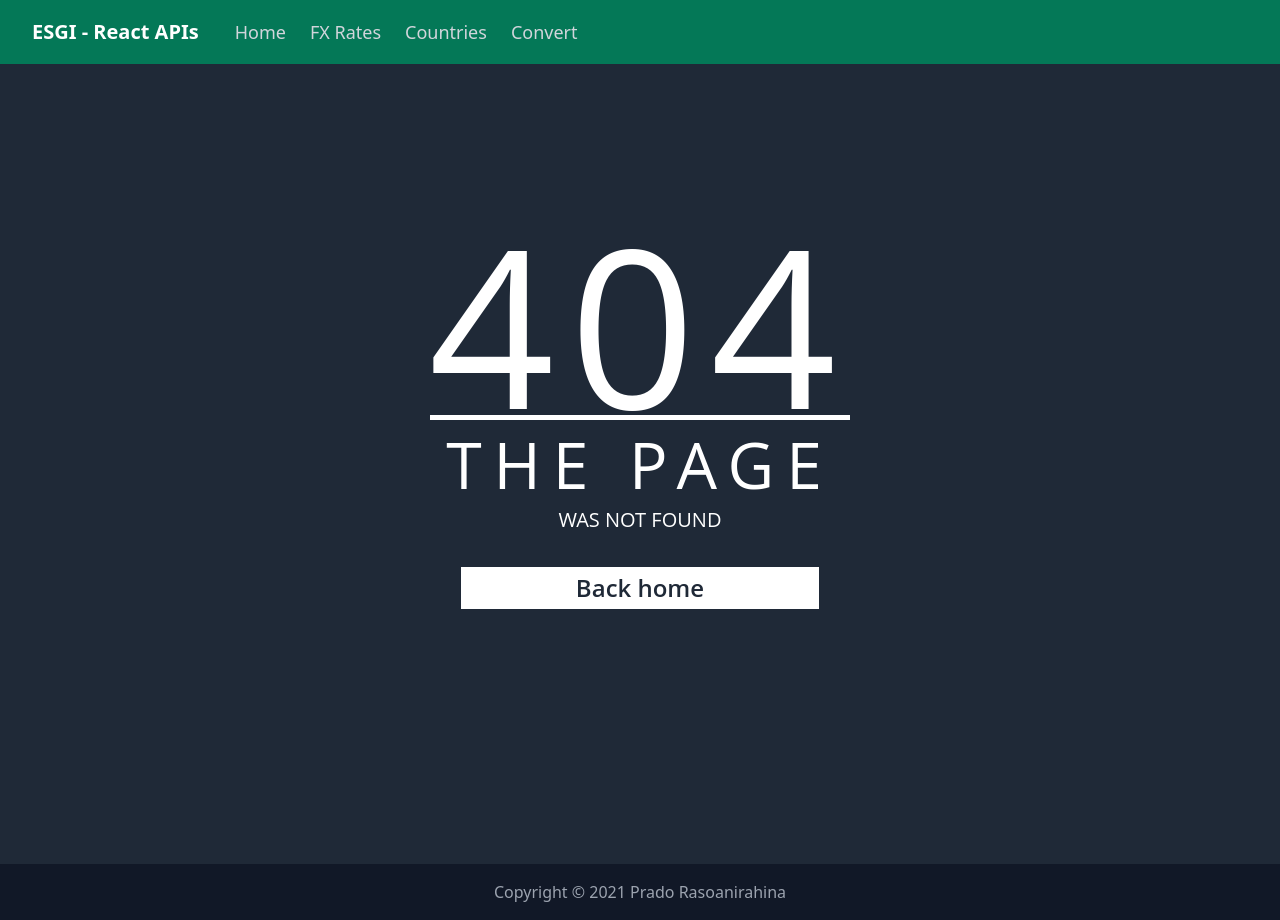
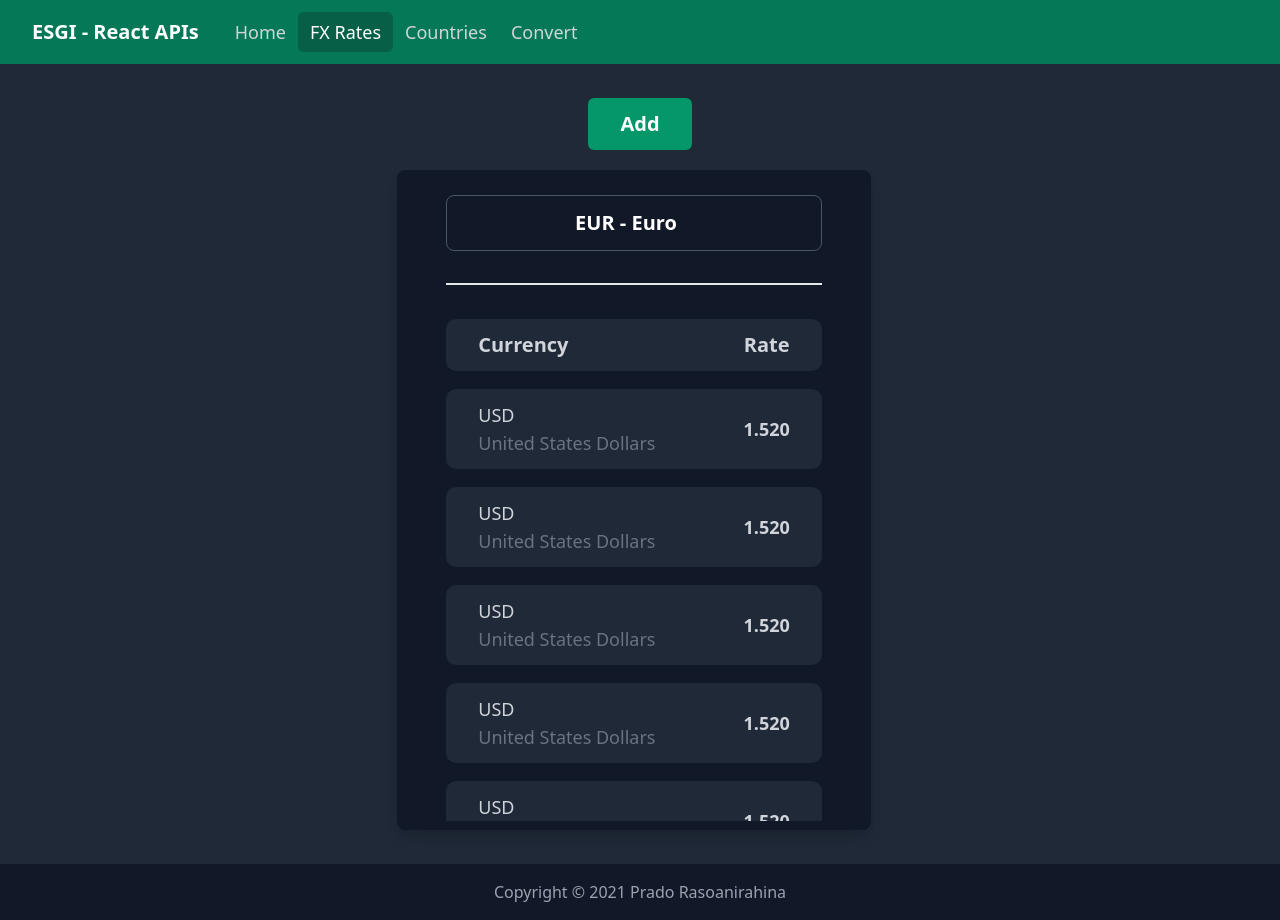
Before and after one commit to maheryy/esgi-react-api, a React (Create React App) app: page /fx-rates in a window 1280 px wide. Before the commit this address had no page. Built offline with nearby package versions, Linux system fonts and the light colour scheme; a web font is replaced by a local one.

Commit message:
Design fx rates components

```diff
--- a/src/App.js
+++ b/src/App.js
@@ -4,6 +4,7 @@ import Route from './components/Routing/Route';
 import Home from './components/Home';
 import Header from './components/Header';
 import Footer from './components/Footer';
+import FXRates from './components/FXRates';
 
 function App() {
   const [activeRoute, setActiveRoute] = useState();
@@ -26,6 +27,9 @@ function App() {
       <Route path="/" currentRoute={currentRoute} setActive={setActiveRoute}>
         <Home />
       </Route>
+      <Route path="/fx-rates" currentRoute={currentRoute} setActive={setActiveRoute}>
+        <FXRates />
+      </Route>
       {displayErrorPage()}
       <Footer />
     </div>
--- /dev/null
+++ b/src/components/FXRates.js
@@ -0,0 +1,165 @@
+import React, { useState } from 'react';
+
+const fakeData = [
+  {
+    country: 'United States',
+    currency: 'USD',
+    currency_full_name: 'United States Dollars',
+    rate: '1.520',
+  },
+  {
+    country: 'United States',
+    currency: 'USD',
+    currency_full_name: 'United States Dollars',
+    rate: '1.520',
+  },
+  {
+    country: 'United States',
+    currency: 'USD',
+    currency_full_name: 'United States Dollars',
+    rate: '1.520',
+  },
+  {
+    country: 'United States',
+    currency: 'USD',
+    currency_full_name: 'United States Dollars',
+    rate: '1.520',
+  },
+  {
+    country: 'United States',
+    currency: 'USD',
+    currency_full_name: 'United States Dollars',
+    rate: '1.520',
+  },
+  {
+    country: 'United States',
+    currency: 'USD',
+    currency_full_name: 'United States Dollars',
+    rate: '1.520',
+  },
+];
+
+const fakeCurrency = [
+  {
+    code: 'USD',
+    name: 'United States Dollar'
+  },
+  {
+    code: 'EUR',
+    name: 'Euro'
+  },
+  {
+    code: 'GBP',
+    name: 'British Pound'
+  },
+  {
+    code: 'CAD',
+    name: 'Canadian Dollar'
+  },
+];
+
+const FXRates = () => {
+  const [cardList, setCardList] = useState([1]);
+  const [currencyList, setCurrencyList] = useState(fakeCurrency);
+
+
+  const createRatesComponent = () => {
+    if (cardList.length < 4) {
+      setCardList([...cardList, cardList[cardList.length - 1] + 1])
+    }
+  };
+
+  const deleteRatesComponent = (ref) => {
+    if (cardList.length > 1) {
+      setCardList(cardList.filter(item => item !== ref));
+    }
+  };
+
+  return (
+    <div className="bg-gray-800 min-h-screen flex flex-col justify-center items-center">
+      <div className="">
+        <button className="bg-green-600 hover:bg-green-800 text-white text-xl font-bold py-3 px-8 rounded-md mb-5" onClick={createRatesComponent}>Add</button>
+      </div>
+      <div className="h-5/6 w-5/6 flex justify-around items-start">
+        {
+          cardList.map((value) => (
+            <CardRates
+              key={value}
+              reference={value}
+              deleteComponent={deleteRatesComponent}
+              currencyList={currencyList}
+            />
+          ))
+        }
+      </div>
+    </div>
+  );
+};
+
+
+const CardRates = ({ reference, currencyList, deleteComponent }) => {
+  const isFirstOne = reference === 1;
+  const [currencyBasis, setCurrencyBasis] = useState(isFirstOne ? 'EUR' : '');
+
+  const data = fakeData;
+
+
+  const updateBasis = e => {
+    console.log(e.target.value);
+    setCurrencyBasis(e.target.value);
+  };
+
+  return (
+    <div className="flex flex-col bg-gray-900 items-center border border-gray-900 rounded-lg px-12 pb-2 pt-6 shadow-lg relative mr-3 ">
+      {
+        !isFirstOne &&
+        (
+          <button className="bg-red-500 hover:bg-red-700 text-white text-center text-sm font-bold py-1 px-2.5 rounded-full absolute -top-2 -right-2" onClick={() => deleteComponent(reference)}>x</button>
+        )
+      }
+      <div className="w-full mb-4">
+        <select id={'currency-basis' + reference} className="block appearance-none w-full bg-gray-900 text-white border border-gray-600 hover:border-gray-400 px-4 py-2 pr-8 rounded-lg focus:outline-none focus:shadow-outline h-14 text-xl font-semibold text-center" onChange={updateBasis} value={currencyBasis}>
+          {!isFirstOne && <option value=""></option>}
+          {currencyList.map(((item, key) => <option className="text-center" key={key} value={item.code}>{item.code} - {item.name}</option>))}
+        </select>
+      </div>
+      <hr className="bg-white w-full border my-4" />
+      {
+        currencyBasis &&
+        (
+          <div className="data-scroll overflow-y-scroll">
+            <table className="table text-gray-400 border-separate space-y-6 text-lg">
+              <thead className="bg-gray-800 text-gray-300">
+                <tr className="text-xl">
+                  <th className="py-3 px-8 text-left">Currency</th>
+                  <th className="py-3 px-8">Rate</th>
+                </tr>
+              </thead>
+              <tbody>
+                {
+                  data.map((item, key) => (
+                    <tr key={key} className="bg-gray-800 text-gray-300">
+                      <td className="py-3 px-8">
+                        <div className="flex align-items-center">
+                          <div className="mr-6">
+                            <div className="">{item.currency}</div>
+                            <div className="text-gray-500">{item.currency_full_name}</div>
+                          </div>
+                        </div>
+                      </td>
+                      <td className="py-3 px-8 text-center font-semibold">{item.rate}</td>
+                    </tr>
+                  ))
+                }
+              </tbody>
+            </table>
+          </div>
+        )
+      }
+
+    </div>
+  );
+};
+
+
+export default FXRates;
--- a/src/styles/main.css
+++ b/src/styles/main.css
@@ -56,3 +56,51 @@ body {
   height: 10px;
   z-index: -10;
 }
+
+.table {
+  border-spacing: 0 1em;
+}
+
+i {
+  font-size: 1rem !important;
+}
+
+.table tr {
+  border-radius: 4em;
+}
+
+tr td:last-child,
+tr th:last-child {
+  border-radius: 0 .625rem .625rem 0;
+}
+
+tr td:first-child,
+tr th:first-child {
+  border-radius: .625rem 0 0 .625rem;
+}
+
+
+.data-scroll {
+  max-height: 65vh;
+}
+
+.data-scroll::-webkit-scrollbar {
+  background-color:rgba(17, 24, 39);
+}
+
+.data-scroll::-webkit-scrollbar-track {
+  background-color:rgba(17, 24, 39)
+}
+.data-scroll::-webkit-scrollbar-track:hover {
+  background-color:rgba(17, 24, 39)
+}
+
+.data-scroll::-webkit-scrollbar-thumb {
+  background-color:#babac0;
+  border-radius:16px;
+  border:5px solid rgba(17, 24, 39)
+}
+.data-scroll::-webkit-scrollbar-thumb:hover {
+  background-color:#a0a0a5;
+  border:4px solid rgba(17, 24, 39)
+}
```
